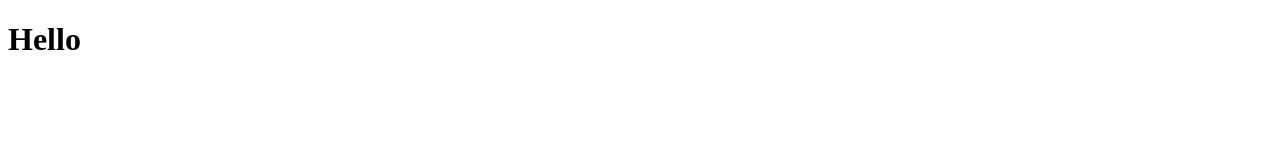
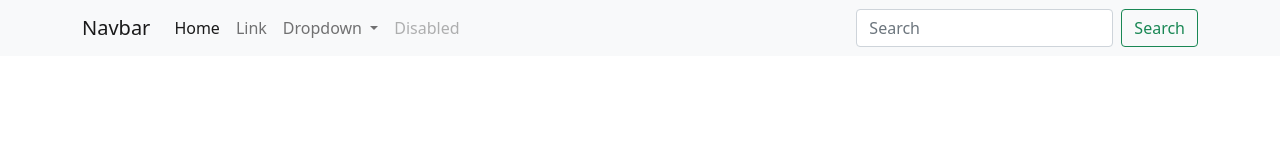
Before and after one commit to tusar-tusu/10minschool, a plain HTML site: page index.html in a window 1280 px wide. Drawn offline with nearby package versions, Linux system fonts and the light colour scheme.

Commit message:
navbar added

```diff
--- a/index.html
+++ b/index.html
@@ -4,10 +4,48 @@
     <meta charset="UTF-8">
     <meta name="viewport" content="width=device-width, initial-scale=1.0">
     <title>Document</title>
+    <link href="https://cdn.jsdelivr.net/npm/bootstrap@5.0.2/dist/css/bootstrap.min.css" rel="stylesheet" integrity="sha384-EVSTQN3/azprG1Anm3QDgpJLIm9Nao0Yz1ztcQTwFspd3yD65VohhpuuCOmLASjC" crossorigin="anonymous">
     <link rel="stylesheet" href="./css/style.css">
 </head>
 <body>
-    <h1>Hello</h1>
+    <nav class="navbar navbar-expand-lg navbar-light bg-light">
+        <div class="container">
+          <a class="navbar-brand" href="#">Navbar</a>
+          <button class="navbar-toggler" type="button" data-bs-toggle="collapse" data-bs-target="#navbarSupportedContent" aria-controls="navbarSupportedContent" aria-expanded="false" aria-label="Toggle navigation">
+            <span class="navbar-toggler-icon"></span>
+          </button>
+          <div class="collapse navbar-collapse" id="navbarSupportedContent">
+            <ul class="navbar-nav me-auto mb-2 mb-lg-0">
+              <li class="nav-item">
+                <a class="nav-link active" aria-current="page" href="#">Home</a>
+              </li>
+              <li class="nav-item">
+                <a class="nav-link" href="#">Link</a>
+              </li>
+              <li class="nav-item dropdown">
+                <a class="nav-link dropdown-toggle" href="#" id="navbarDropdown" role="button" data-bs-toggle="dropdown" aria-expanded="false">
+                  Dropdown
+                </a>
+                <ul class="dropdown-menu" aria-labelledby="navbarDropdown">
+                  <li><a class="dropdown-item" href="#">Action</a></li>
+                  <li><a class="dropdown-item" href="#">Another action</a></li>
+                  <li><hr class="dropdown-divider"></li>
+                  <li><a class="dropdown-item" href="#">Something else here</a></li>
+                </ul>
+              </li>
+              <li class="nav-item">
+                <a class="nav-link disabled" href="#" tabindex="-1" aria-disabled="true">Disabled</a>
+              </li>
+            </ul>
+            <form class="d-flex">
+              <input class="form-control me-2" type="search" placeholder="Search" aria-label="Search">
+              <button class="btn btn-outline-success" type="submit">Search</button>
+            </form>
+          </div>
+        </div>
+      </nav>
+
+    <script src="https://cdn.jsdelivr.net/npm/bootstrap@5.0.2/dist/js/bootstrap.bundle.min.js" integrity="sha384-MrcW6ZMFYlzcLA8Nl+NtUVF0sA7MsXsP1UyJoMp4YLEuNSfAP+JcXn/tWtIaxVXM" crossorigin="anonymous"></script>
 
     <script src="./js/script.js"></script>
 </body>
```
